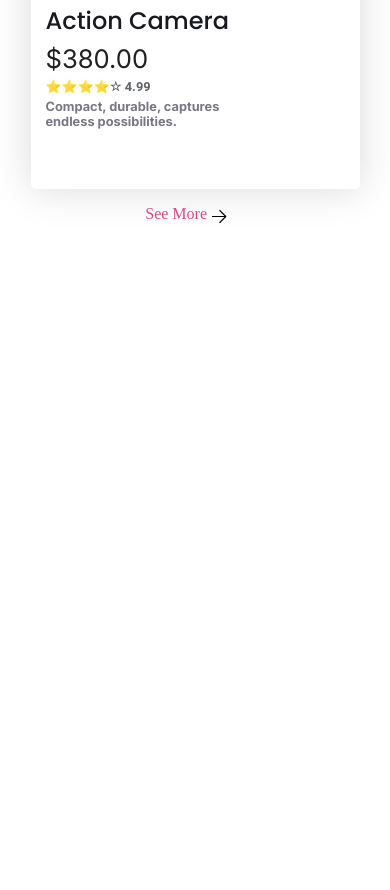
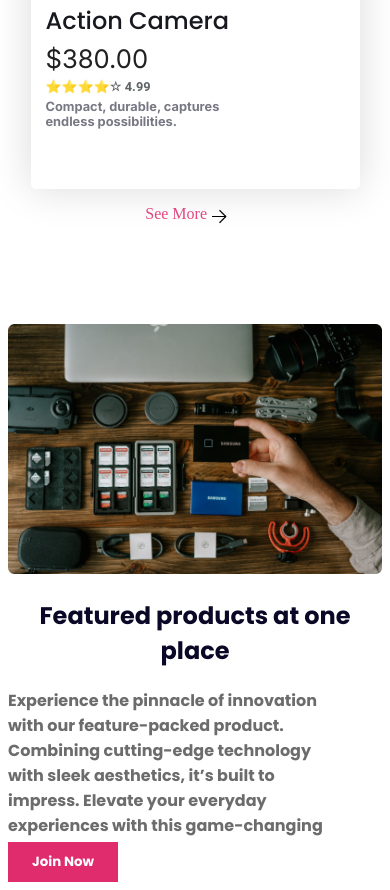
Before and after one commit to siddikur2k22/influencer-gear, a plain HTML site: page index.html in a window 390 px wide. Shown: the part 5913-6803 px from the top of the page. Before the commit the page ends 6237 px from the top, so only its background shows below. Drawn offline with Linux system fonts and the light colour scheme.

Commit message:
feature-page-added

```diff
--- a/index.html
+++ b/index.html
@@ -178,6 +178,19 @@
             </div>
             <p class="see-more">See More <img src="images/right.png" alt="" class="right-aro"></p>
         </section>
+        <section class="feature-page">
+            <div class="feature-container">
+                <div class="left-side">
+                    <img src="images/gear.png" alt="" class="left-img">
+                </div>
+                <div class="right-side">
+                    <h1 class="feature-title">Featured products at one place</h1>
+                    <p class="feature-description">Experience the pinnacle of innovation with our feature-packed product. Combining cutting-edge technology with sleek aesthetics, it’s built to impress. Elevate your everyday experiences with this game-changing solution.</p>
+                    <button class="feature-btn">Join Now</button>
+                </div>
+            </div>
+
+        </section>
     </main>
 </body>
 
--- a/style.css
+++ b/style.css
@@ -1,5 +1,8 @@
 @import url('https://fonts.googleapis.com/css2?family=Inter:ital,opsz,wght@0,14..32,100..900;1,14..32,100..900&family=Poppins:ital,wght@0,100;0,200;0,300;0,400;0,500;0,600;0,700;0,800;0,900;1,100;1,200;1,300;1,400;1,500;1,600;1,700;1,800;1,900&display=swap');
 
+body{
+    max-width: 1330px;
+}
 
 .hide {
     display: none;
@@ -139,9 +142,10 @@ main {
 }
 
 /* Popular Collection */
-.popular-collection{
+.popular-collection {
     margin-bottom: 100px;
 }
+
 .popular-title {
     color: rgb(58, 58, 58);
     font-family: Poppins;
@@ -213,17 +217,51 @@ main {
     padding-left: 15px;
 }
 
-.see-more{
+.see-more {
     color: rgba(224, 44, 109, 0.87);
     display: flex;
     justify-content: end;
     padding-right: 155px;
 }
-.right-aro{
+
+.right-aro {
     padding-left: 5px;
     margin-top: 4px;
     height: 15px;
 }
+
+/* feature-container */
+.feature-container {
+    display: flex;
+    justify-content: space-evenly;
+}
+
+.feature-title {
+    color: rgb(10, 8, 38);
+    font-family: Poppins;
+    font-size: 2.3rem;
+    font-weight: 700;
+}
+
+.feature-description {
+    color: rgb(108, 108, 108);
+    font-family: Poppins;
+    font-weight: 700;
+    width: 501px;
+    height: 88px;
+}
+
+
+.feature-btn {
+    background: rgb(224, 44, 109);
+    color: rgb(255, 255, 255);
+    font-family: Poppins;
+    border: none;
+    font-weight: 700;
+    padding: 10px 24px;
+}
+
+
 /* small device responsive */
 @media screen and (max-width:576px) {
     header {
@@ -370,8 +408,26 @@ main {
 
         padding-right: 0px;
     }
-
-
+    .feature-container{
+        flex-direction: column;
+    }
+    .left-img{
+        width: 100%;
+    }
+    .feature-title {
+        color: rgb(10, 8, 38);
+        font-family: Poppins;
+        font-size: 1.5rem;
+        text-align: center;
+        font-weight: 700;
+    }
+    .feature-description {
+        color: rgb(108, 108, 108);
+        font-family: Poppins;
+        font-weight: 700;
+        width: 329px;
+        height: 138px;
+    }
 
 
 
```
